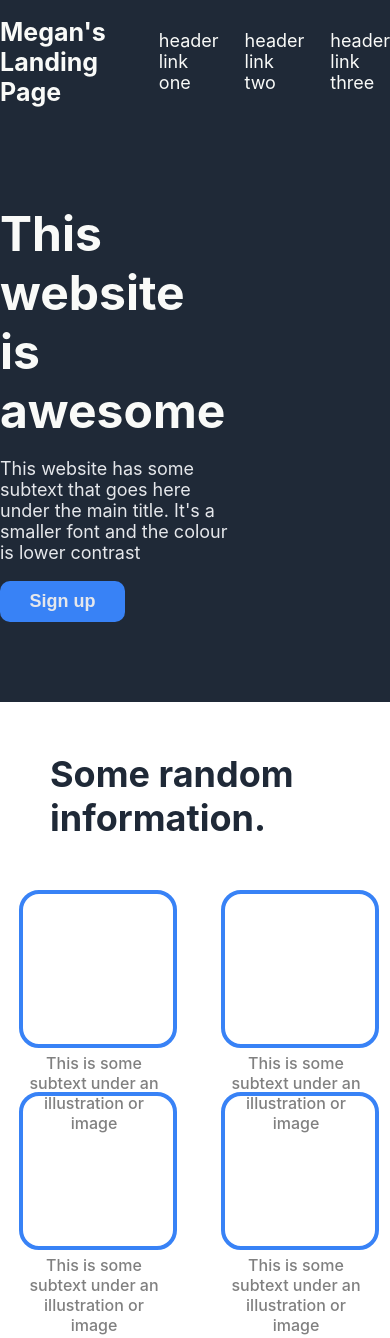
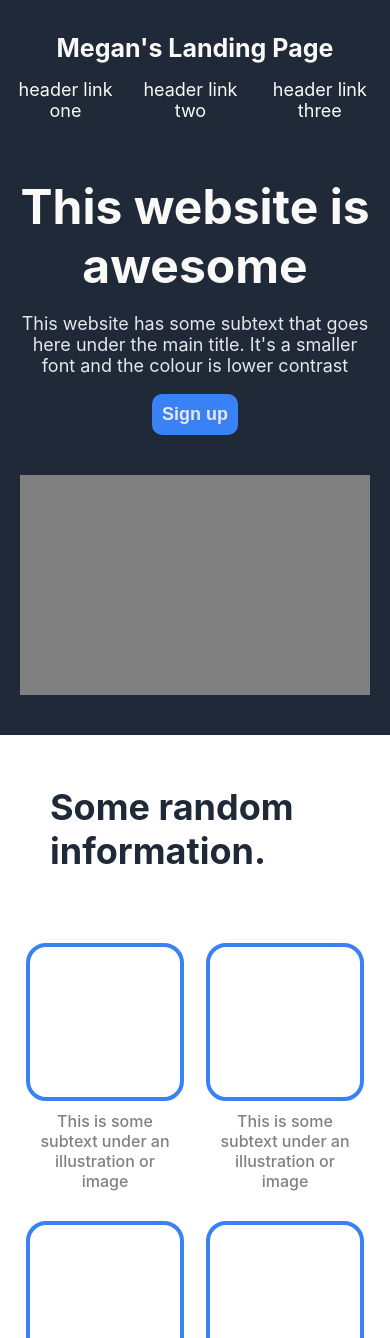
Before and after one commit to MeganBurns/TOP_Landing_Page, a plain HTML site: page index.html in a window 390 px wide. Shown: the top 1338 px of the page. Drawn offline with Linux system fonts and the light colour scheme.

Commit message:
added mobile responsiveness

```diff
--- a/style.css
+++ b/style.css
@@ -10,9 +10,10 @@ body {
 .header {
   background-color: #1f2937;
   display: flex;
-  justify-content: space-around;
+  justify-content: space-between;
   align-items: center;
-  gap: 30px;
+  padding: 1rem 15%;
+  position: relative;
 }
 
 .header h1 {
@@ -36,8 +37,7 @@ ul {
 .hero {
   background-color: #1f2937;
   display: flex;
-  padding-top: 80px;
-  padding-bottom: 80px;
+  padding: 80px 15%;
   align-items: center;
   justify-content: center;
   gap: 160px;
@@ -99,10 +99,10 @@ ul {
 .middle {
   display: flex;
   justify-content: center;
-  text-align: center;
+  flex-wrap: wrap;
   gap: 52px;
+  padding: 20px 15%;
   padding-bottom: 200px;
-  flex-wrap: wrap;
 }
 
 .rectangle {
@@ -115,14 +115,18 @@ ul {
 }
 
 .middle-info {
+  display: flex;
+  flex-direction: column;
+  align-items: center;
   width: 150px;
-  height: 150px;
 }
 
 .middle-text {
   color: gray;
   font-weight: 500;
-  padding-top: 5px;
+  margin-top: 10px;
+  text-align: center;
+  max-width: 150px;
 }
 
 .quote {
@@ -201,3 +205,39 @@ ul {
   padding: 30px;
   font-size: 17px;
 }
+
+@media screen and (max-width: 768px) {
+  .header {
+    padding: 1rem;
+    flex-direction: column;
+    align-items: center;
+    text-align: center;
+  }
+
+  .header h1 {
+    margin-bottom: 1rem;
+  }
+
+  .hero {
+    padding: 40px 20px;
+    flex-direction: column;
+    text-align: center;
+    gap: 40px;
+  }
+
+  .hero_text {
+    display: flex;
+    flex-direction: column;
+    align-items: center;
+  }
+
+  .placeholder {
+    width: 100%;
+    max-width: 500px;
+  }
+
+  .middle {
+    padding: 20px;
+    gap: 30px;
+  }
+}
```
